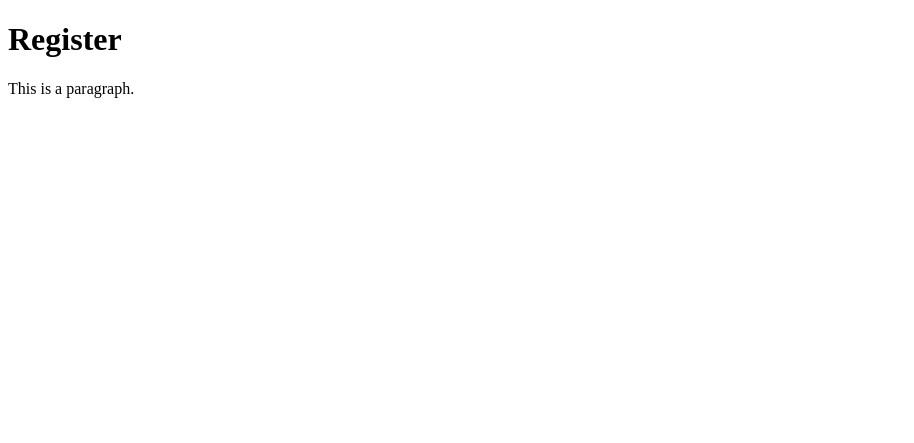
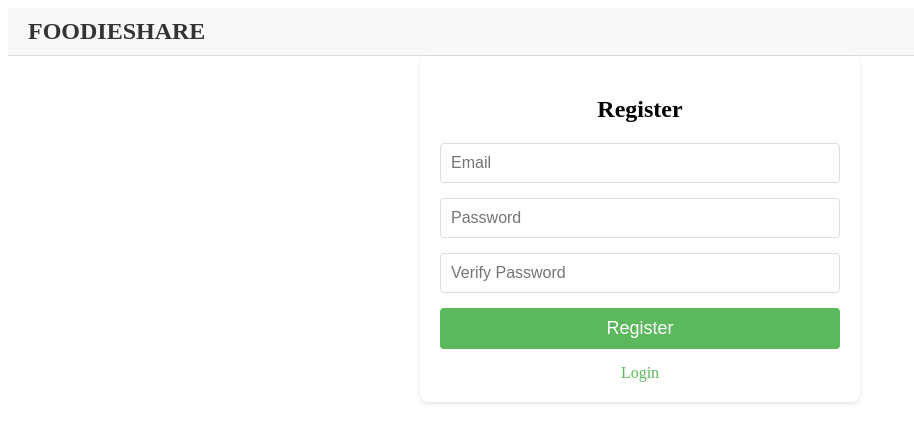
Before and after one commit to DavitMurad/WAD-Project-FoodieShare, a Django app: template templates/foodieshare/register.html in a window 1280 px wide. Shown: the top 443 px of the page, without its empty margins (0-914 px from the left). Run offline with Django 3.2, Linux system fonts and the light colour scheme; the template is opened without the code that fills it, so the values that code supplies are empty.

Commit message:
Small bug fix, login/register init

```diff
--- a/foodieshare/models.py
+++ b/foodieshare/models.py
@@ -6,7 +6,7 @@ class UserProfile(models.Model):
     auth_user = models.OneToOneField(AuthUser, on_delete=models.CASCADE)
     date_of_birth = models.DateField()
     bio = models.CharField(max_length=20)
-    profile_picture_path = models.CharField(max_length=100)
+    profile_picture= models.ImageField(default = "https://t4.ftcdn.net/jpg/02/29/75/83/360_F_229758328_7x8jwCwjtBMmC6rgFzLFhZoEpLobB6L8.jpg")
 
     def __str__(self):
         return self.auth_user.username
@@ -15,7 +15,7 @@ class UserProfile(models.Model):
 class Post(models.Model):
     user = models.ForeignKey(
         UserProfile, related_name='posts', on_delete=models.CASCADE)
-    post_image_path = models.CharField(max_length=100)
+    post_image= models.ImageField(default = "https://t4.ftcdn.net/jpg/02/29/75/83/360_F_229758328_7x8jwCwjtBMmC6rgFzLFhZoEpLobB6L8.jpg")
     nutrition = models.TextField()
     recipe = models.TextField()
     created_at = models.DateTimeField(auto_now_add=True)
--- a/foodieshare/urls.py
+++ b/foodieshare/urls.py
@@ -8,4 +8,6 @@ urlpatterns = [
     path('user_profile/', views.user_profile, name="user_profile"),
     path('register/', views.register, name='register'),
     path('login/', views.login, name='login'),
+    path('post/<int:post_id>/add_comment/', views.add_comment_to_post, name='add_comment_to_post'),
+
 ]
--- /dev/null
+++ b/static/foodieshare/css/entry.css
@@ -0,0 +1,58 @@
+/* Styles for Login and Register Pages */
+
+.auth-container {
+    max-width: 400px;
+    margin: 0 auto;
+    padding: 20px;
+    background: #fff;
+    box-shadow: 0 2px 4px rgba(0, 0, 0, 0.1);
+    border-radius: 8px;
+    text-align: center;
+}
+
+.auth-container h2 {
+    margin-bottom: 20px;
+}
+
+.auth-container form {
+    display: flex;
+    flex-direction: column;
+}
+
+.auth-container input[type='email'],
+.auth-container input[type='password'],
+.auth-container button {
+    padding: 10px;
+    margin-bottom: 15px;
+    border: 1px solid #ddd;
+    border-radius: 4px;
+}
+
+.auth-container input[type='email'],
+.auth-container input[type='password'] {
+    font-size: 16px;
+}
+
+.auth-container button {
+    background-color: #5cb85c; /* A nice shade of green */
+    color: white;
+    border: none;
+    cursor: pointer;
+    font-size: 18px;
+}
+
+.auth-container button:hover {
+    background-color: #4cae4c; /* A darker shade for hover effect */
+}
+
+.auth-container a {
+    color: #5cb85c;
+    text-decoration: none;
+    font-size: 16px;
+}
+
+.auth-container a:hover {
+    text-decoration: underline;
+}
+
+/* Additional styling can be done here if needed */
--- /dev/null
+++ b/templates/foodieshare/entry_base.html
@@ -0,0 +1,25 @@
+<!DOCTYPE html>
+{% load staticfiles %}
+<html lang="en">
+<head>
+    <link rel="stylesheet" type="text/css" href="{% static 'foodieshare/css/header.css' %}">
+    <meta charset="UTF-8">
+    <meta name="viewport" content="width=device-width, initial-scale=1.0">
+    <title>{% block title %}FOODIESHARE{% endblock %}</title>
+
+
+</head>
+<body>
+    <header class="site-header">
+        <nav class="navbar">
+            <div class="logo">
+                <a href="{% url 'main_feed' %}">FOODIESHARE</a>
+            </div>
+    </header>
+    <main>
+        {% block content %}
+        <!-- Login or registration forms will go here -->
+        {% endblock %}
+    </main>
+</body>
+</html>
--- a/templates/foodieshare/my_profile.html
+++ b/templates/foodieshare/my_profile.html
@@ -1,5 +1,7 @@
 {% extends 'foodieshare/base_profile.html' %}
 {% load staticfiles %}
+
+{% block title %}My Profile{% endblock %}
 
 {% block content %}
 
@@ -10,7 +12,7 @@
     <div class="user-info">
         <img class="profile-pic" src="{% static 'foodieshare/images/user.jpg' %}" alt="{{ post.user.auth_user.username }}">
         <h2>{{ user.username }}</h2>
-        <p>{{ user.userprofile.bio }}</p>
+        <p>{{ user.bio }}</p>
     </div>
     <form method="post" enctype="multipart/form-data" class="post-form">
         {% csrf_token %}
--- a/templates/foodieshare/register.html
+++ b/templates/foodieshare/register.html
@@ -1,15 +1,21 @@
-<!DOCTYPE html>
-<html>
+{% extends 'foodieshare/entry_base.html' %}
+{% load staticfiles %}
 
-<head>
-    <title>Page Title</title>
-</head>
+{% block title %}Register{% endblock %}
 
-<body>
+{% block content %}
 
-    <h1>Register</h1>
-    <p>This is a paragraph.</p>
+<link rel="stylesheet" type="text/css" href="{% static 'foodieshare/css/entry.css' %}">
 
-</body>
-
-</html>
+<div class="auth-container">
+    <h2>Register</h2>
+    <form method="post" action="{% url 'foodieshare:register' %}">
+        {% csrf_token %}
+        <input type="email" name="email" placeholder="Email" required>
+        <input type="password" name="password1" placeholder="Password" required>
+        <input type="password" name="password2" placeholder="Verify Password" required>
+        <button type="submit">Register</button>
+        <a href="{% url 'foodieshare:login' %}">Login</a>
+    </form>
+</div>
+{% endblock %}
```
Also changed, not shown: foodieshare/views.py (+18 -3 lines), static/foodieshare/js/main_feed.js (renamed from static/foodieshare/js/searchPosts.js, +9 -0 lines), templates/foodieshare/login.html (+16 -11 lines), templates/foodieshare/main_feed.html (+10 -3 lines), templates/foodieshare/user_profile.html (+13 -0 lines), foodieshare/migrations/0002_auto_20240314_2352.py (added), foodieshare/migrations/0003_auto_20240314_2354.py (added), foodieshare/migrations/0004_auto_20240314_2355.py (added), static/foodieshare/images/user.jpg.
